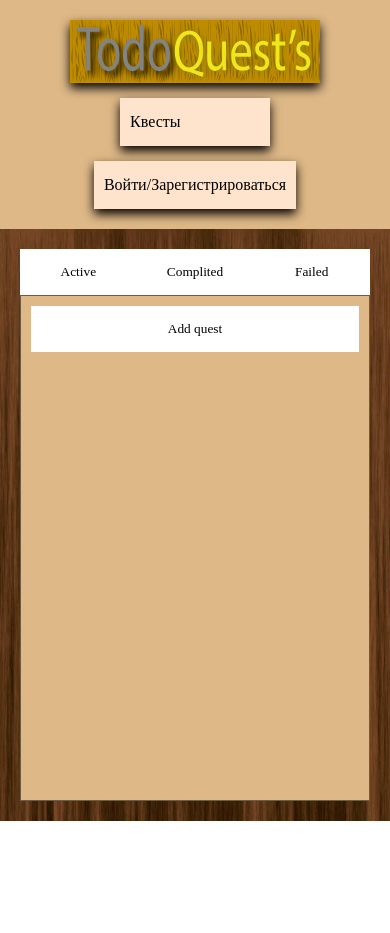
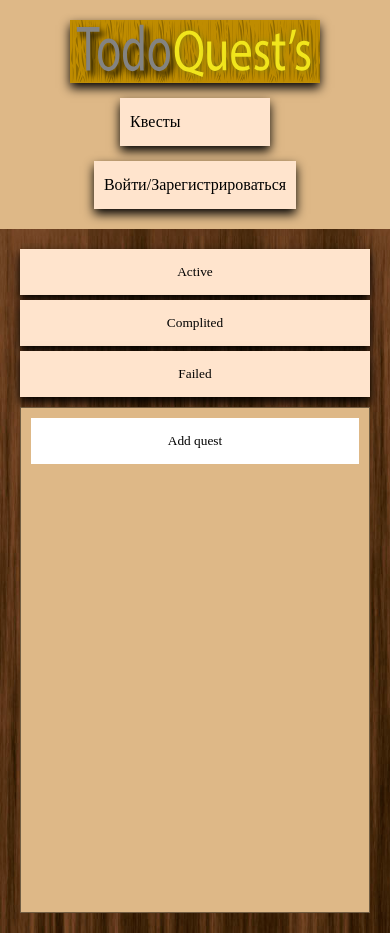
Before and after one commit to Skenzi/Todo, a React app: page / in a window 390 px wide. Before the commit the page ends 844 px from the top, so only its background shows below. Built offline with nearby package versions, Linux system fonts and the light colour scheme; the HTML template or start-up script is replaced by a standard one.

Commit message:
update login page and tasks page, styles

```diff
--- a/src/components/ListTasks.jsx
+++ b/src/components/ListTasks.jsx
@@ -1,9 +1,11 @@
-import React, { useContext } from 'react';
+import React, { useContext, useEffect } from 'react';
 import { useDispatch, useSelector } from 'react-redux';
 import { tasksActiveSelector, tasksSuccefullSelector, tasksFailedSelector } from '../store/selectors';
-import { setCurrentTaskId } from '../store/slices/tasksSlice';
+import { checkTasks, setCurrentTaskId } from '../store/slices/tasksSlice';
 import { setStateModal } from '../store/slices/modalSlice';
 import apiContext from '../context/index';
+import users from '../store/users';
+import { fetchUserData } from '../store/slices/userSlice';
 
 const tasksSelectors = {
   active: tasksActiveSelector,
@@ -12,9 +14,16 @@ const tasksSelectors = {
 };
 
 function ListTasks({ currentTasksStatus }) {
-  const { elements } = useContext(apiContext);
+  const dispatch = useDispatch();
+  const { elements, user } = useContext(apiContext);
+  useEffect(() => {
+    const currUser = users.find((userItem) => user.username === userItem.username);
+    if (currUser) {
+      dispatch(fetchUserData(currUser));
+      dispatch(checkTasks());
+    }
+  }, []);
   const tasks = useSelector(tasksSelectors[currentTasksStatus]);
-  const dispatch = useDispatch();
   const setModal = () => {
     dispatch(setStateModal(true));
     elements.body.classList.add('modal-open');
--- a/src/components/pages/LoginPage.jsx
+++ b/src/components/pages/LoginPage.jsx
@@ -1,9 +1,6 @@
 import React, { useState, useContext } from 'react';
-import { useDispatch } from 'react-redux';
 import { useNavigate, Link } from 'react-router-dom';
 import apiContext from '../../context';
-import { checkTasks } from '../../store/slices/tasksSlice';
-import { fetchUserData } from '../../store/slices/userSlice';
 import users from '../../store/users';
 
 function LoginForm({
@@ -33,7 +30,6 @@ function LoginForm({
 
 function LoginPage() {
   const api = useContext(apiContext);
-  const dispatch = useDispatch();
   const navigate = useNavigate();
   const [error, setError] = useState(null);
   const [dataLogin, setDataLogin] = useState({ username: '', password: '' });
@@ -44,8 +40,6 @@ function LoginPage() {
     );
     if (currUser) {
       api.setUser({ username: currUser.username });
-      dispatch(fetchUserData(currUser));
-      dispatch(checkTasks());
       navigate('/', { replace: true });
     } else {
       setError('Такого пользователя нет');
--- a/src/components/pages/TasksPage.jsx
+++ b/src/components/pages/TasksPage.jsx
@@ -7,9 +7,9 @@ import { currentTask } from '../../store/selectors/index.js';
 function TasksButtons({ setTypeTasks }) {
   return (
     <div className="f-row buttons-group">
-      <button type="button" onClick={() => setTypeTasks('active')} className="button button-task">Active</button>
-      <button type="button" onClick={() => setTypeTasks('succefull')} className="button button-task">Complited</button>
-      <button type="button" onClick={() => setTypeTasks('failed')} className="button button-task">Failed</button>
+      <button type="button" onClick={() => setTypeTasks('active')} className="button button-bar button-lg">Active</button>
+      <button type="button" onClick={() => setTypeTasks('succefull')} className="button button-bar button-lg">Complited</button>
+      <button type="button" onClick={() => setTypeTasks('failed')} className="button button-bar button-lg">Failed</button>
     </div>
   );
 }
--- a/src/styles/_buttons.scss
+++ b/src/styles/_buttons.scss
@@ -4,8 +4,12 @@
     cursor: pointer;
     &-sm {
         padding: 5px;
+        min-width: 15%;
     }
-    &-task {
+    &-md {
+        min-width: 35%;
+    }
+    &-lg {
         width: 100%,
     }
     &-bar {
@@ -18,9 +22,6 @@
         &:hover {
             background-color: #ffe4cd;
             box-shadow: 0 2px 10px;
-        }
-        &:nth-child(1n+2) {
-            margin-left: 20px;
         }
     }
     &-outline {
@@ -39,4 +40,11 @@
 }
 .buttons-group {
     display: flex;
+    & .button:nth-child(1n+2) {
+        margin-left: 5px;
+        &.flex-column {
+            margin: 0;
+            margin-top: 5px;
+        }
+    }
 }
--- a/src/styles/_main.scss
+++ b/src/styles/_main.scss
@@ -3,6 +3,12 @@
 }
 .flex-column {
     flex-direction: column;
+}
+.f-row {
+    display: flex;
+    &:nth-child(1n+2) {
+        margin-top: 10px;
+    }
 }
 .container-lg {
     max-width: 1320px;
--- a/src/styles/_media.scss
+++ b/src/styles/_media.scss
@@ -16,6 +16,9 @@
     }
 }
 @media screen and (max-width: 426px) {
+    .f-row {
+        flex-direction: column;
+    }
     .header {
         flex-direction: column;
         &-item {
@@ -27,6 +30,24 @@
             & .button-bar {
                 margin-left: 0;
                 margin-top: 5px;
+            }
+        }
+    }
+    .buttons-group {
+        flex-wrap: wrap;
+        & .button {
+            &:nth-child(1n+2) {
+                margin: 0;
+                margin-top: 5px;
+            }
+            &-sm {
+                width: 100%;
+            }
+            &-md {
+                width: 100%;
+            }
+            &-lg {
+                width: 100%,
             }
         }
     }
```
